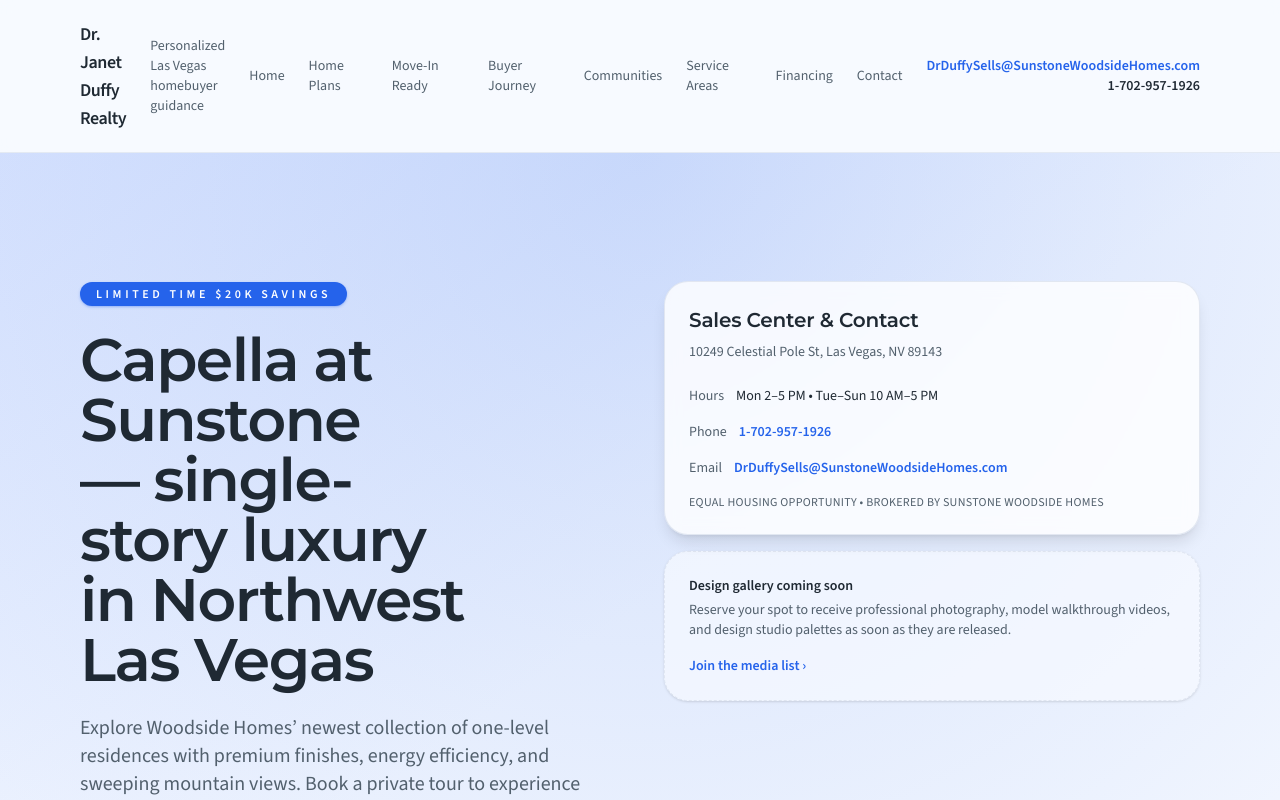
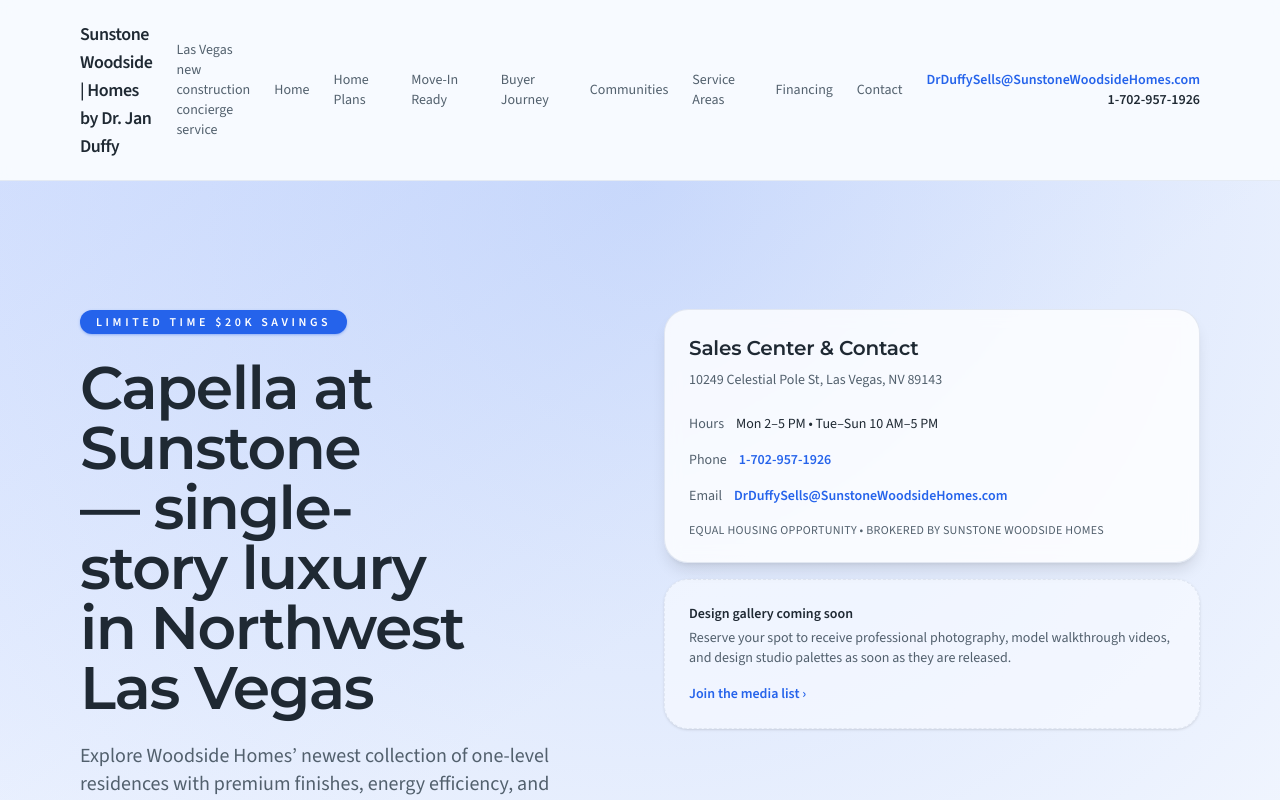
Before and after one commit to DrJanDuffy/sunstonewoodsidehomes.com, a Next.js app: page / in a window 1280 px wide. Shown: the top 800 px of the page. Built offline with nearby package versions, Linux system fonts and the light colour scheme.

Commit message:
chore: update header branding text

```diff
--- a/components/site-header.tsx
+++ b/components/site-header.tsx
@@ -22,10 +22,10 @@ export default function SiteHeader() {
             href="/"
             className="text-lg font-semibold tracking-tight text-foreground transition hover:text-primary"
           >
-            Dr. Janet Duffy Realty
+            Sunstone Woodside | Homes by Dr. Jan Duffy
           </Link>
           <p className="text-sm text-muted-foreground">
-            Personalized Las Vegas homebuyer guidance
+            Las Vegas new construction concierge service
           </p>
         </div>
         <nav className="order-2 flex w-full flex-wrap items-center gap-x-6 gap-y-3 text-sm font-medium text-muted-foreground sm:order-none sm:w-auto sm:flex-nowrap">
```
